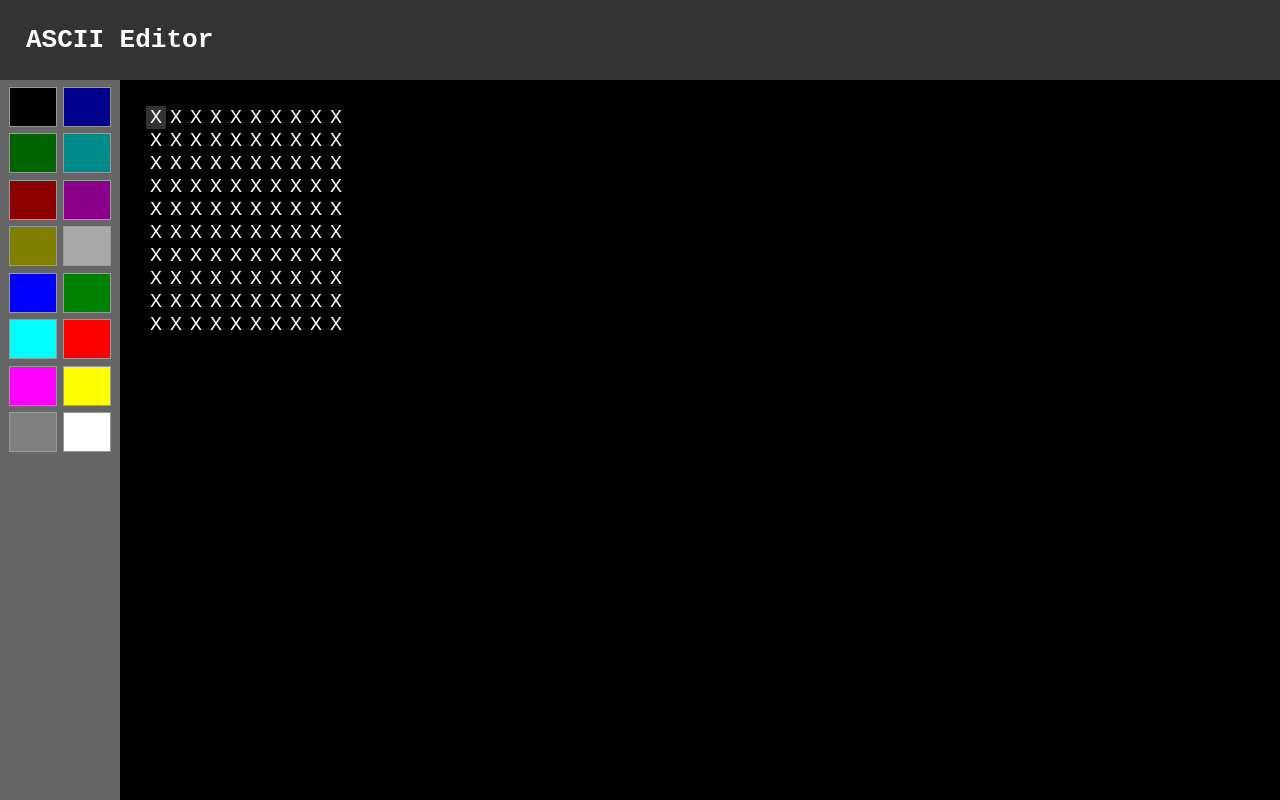
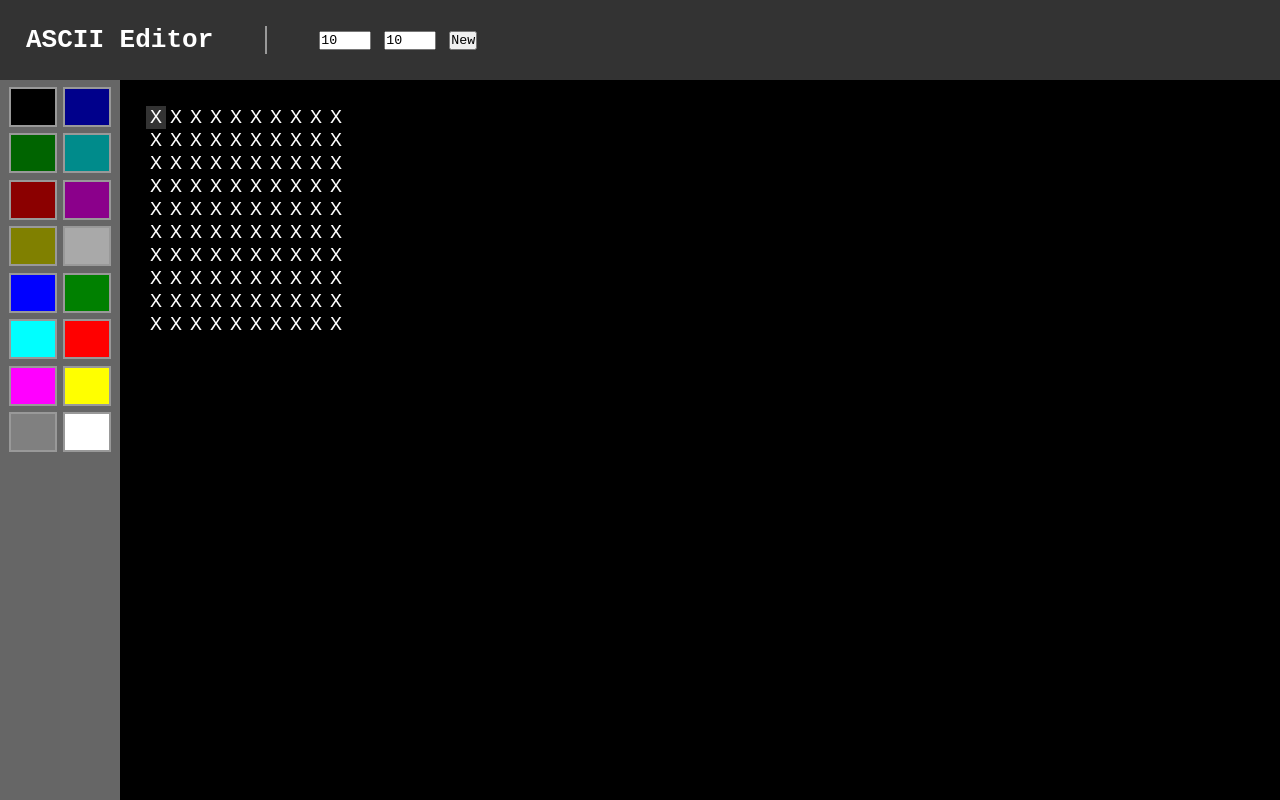
Before and after one commit to VeroLom/ascii-edit, a React (Create React App) app: page / in a window 1280 px wide. Built offline with nearby package versions, Linux system fonts and the light colour scheme.

Commit message:
Changed React Context to the Zustand state manager and added "New table" button

```diff
--- a/package.json
+++ b/package.json
@@ -9,7 +9,8 @@
     "react": "^18.2.0",
     "react-dom": "^18.2.0",
     "react-scripts": "5.0.1",
-    "web-vitals": "^2.1.4"
+    "web-vitals": "^2.1.4",
+    "zustand": "^4.4.7"
   },
   "scripts": {
     "start": "react-scripts start",
--- a/src/App.js
+++ b/src/App.js
@@ -1,12 +1,14 @@
 import './App.css';
 import DrawingTable from "./components/DrawingTable";
 import Sidebar from "./components/Sidebar";
+import Menu from "./components/Menu";
 
 function App() {
     return (
         <div className="App">
             <header className="App-header">
                 <h1>ASCII Editor</h1>
+                <Menu />
             </header>
 
             <main>
--- a/src/components/ColorSelector.js
+++ b/src/components/ColorSelector.js
@@ -1,11 +1,9 @@
 import {COLORS} from "../constants";
 import styles from "./ColorSelector.module.css";
-import {useAppContext} from "../context";
+import useStore from "../store";
 
 const ColorSelector = () => {
-    const {currentColor, setCurrentColor} = useAppContext();
-
-
+    const {currentColor, setCurrentColor} = useStore();
 
     return (
         <div className={styles.colors}>
--- a/src/components/ColorSelector.module.css
+++ b/src/components/ColorSelector.module.css
@@ -9,7 +9,7 @@
 .color {
     flex: 0 0 40%;
     height: 40px;
-    border: 1px solid #999;
+    border: 2px solid #999;
     cursor: pointer;
 }
 
--- a/src/components/DrawingTable.js
+++ b/src/components/DrawingTable.js
@@ -1,10 +1,10 @@
 import {useEffect, useState} from "react";
 import styles from "./DrawingTable.module.css";
-import {useAppContext} from "../context";
 import {initialTableData} from "../constants";
+import useStore from "../store";
 
 function DrawingTable() {
-    const {currentColor, tableData, setTableData } = useAppContext();
+    const {currentColor, tableData, setTableData } = useStore();
     const [selectedCell, setSelectedCell] = useState([0, 0]);
 
     const setCellValue = (row, col, char = undefined) => {
@@ -12,18 +12,17 @@ function DrawingTable() {
         const newTableData = [...tableData];
         newTableData[row][col] = [currentColor, char];
         setTableData(newTableData);
+        //setTableData([...tableData]);
     }
 
     const setSelectedCellValue = char => setCellValue(selectedCell[0], selectedCell[1], char);
 
-    const isSelected = (rowIndex, colIndex) =>
-        rowIndex === selectedCell[0] && colIndex === selectedCell[1];
-
+    const isSelected = (rowIndex, colIndex) => rowIndex === selectedCell[0] && colIndex === selectedCell[1];
     const selectCell = (rowIndex, colIndex) => setSelectedCell([rowIndex, colIndex]);
 
     const handleKeyDown = (event) => {
         const key = event.key;
-        console.log('* Key pressed:', key);
+        //console.log('* Key pressed:', key);
 
         switch (key) {
             case 'ArrowUp':
@@ -78,13 +77,13 @@ function DrawingTable() {
         window.addEventListener('keydown', handleKeyDown);
 
         if(tableData.length === 0 || tableData[0].length === 0) {
-            setTableData(initialTableData);
+            setTableData([...initialTableData]);
         }
 
         return () => {
             window.removeEventListener('keydown', handleKeyDown);
         }
-    }, [selectedCell, tableData, setTableData]);
+    });
 
     return (
         <div>
--- /dev/null
+++ b/src/components/Menu.js
@@ -0,0 +1,37 @@
+import useStore from "../store";
+import {useState} from "react";
+import styles from "./Menu.module.css";
+
+const Menu = () => {
+    const {setTableData} = useStore();
+    const [width, setWidth] = useState(10);
+    const [height, setHeight] = useState(10);
+
+    function handleNewClick() {
+        console.log("* New button clicked", width, height);
+        let newTableData = [];
+
+        for (let i = 0; i < height; i++) {
+            let row = [];
+            for (let j = 0; j < width; j++) {
+                row.push(['#ffffff', 'X']);
+            }
+            newTableData.push(row);
+        }
+
+        setTableData([...newTableData]);
+    }
+
+    return (
+        <div className={styles.menu}>
+            <input type="number" value={width} onChange={(event) => setWidth(parseInt(event.target.value))}/>
+            <input type="number" value={height} onChange={(event) => setHeight(parseInt(event.target.value))}/>
+            <button
+                onClick={() => handleNewClick()}>
+                New
+            </button>
+         </div>
+    );
+};
+
+export default Menu;
--- /dev/null
+++ b/src/components/Menu.module.css
@@ -0,0 +1,13 @@
+.menu {
+    height: 100%;
+    display: flex;
+    align-items: center;
+    gap: 1rem;
+    margin-left: 4rem;
+    border-left: 2px solid #999;
+    padding-left: 4rem;
+}
+
+.menu input {
+    width: 4rem;
+}
--- a/src/context/index.js
+++ /dev/null
@@ -1,21 +0,0 @@
-import {createContext, useContext, useState} from "react";
-
-const AppContext = createContext();
-
-export const useAppContext = () => {
-    return useContext(AppContext);
-};
-
-export const AppProvider = ({children}) => {
-    const [currentColor, setCurrentColor] = useState('#ffffff');
-    const [tableData, setTableData] = useState([[]]);
-
-    const contextValue = {
-        currentColor,
-        setCurrentColor,
-        tableData,
-        setTableData,
-    };
-
-    return <AppContext.Provider value={contextValue}>{children}</AppContext.Provider>
-};
--- a/src/index.js
+++ b/src/index.js
@@ -2,13 +2,10 @@ import React from 'react';
 import ReactDOM from 'react-dom/client';
 import './index.css';
 import App from './App';
-import {AppProvider} from "./context";
 
 const root = ReactDOM.createRoot(document.getElementById('root'));
 root.render(
     <React.StrictMode>
-        <AppProvider>
-            <App/>
-        </AppProvider>
+        <App/>
     </React.StrictMode>
 );
--- /dev/null
+++ b/src/store/index.js
@@ -0,0 +1,11 @@
+import {create} from 'zustand';
+
+const useStore = create((set) => ({
+    currentColor: '#ffffff',
+    setCurrentColor: (newCurrentColor) => set({ currentColor: newCurrentColor}),
+    tableData: [],
+    clearTableData: () => set({tableData: []}),
+    setTableData: (newTableData) => set({ tableData: [...newTableData] }),
+}));
+
+export default useStore;
```
Also changed, not shown: 1 other file (tests, documents, lock files or other folders).
